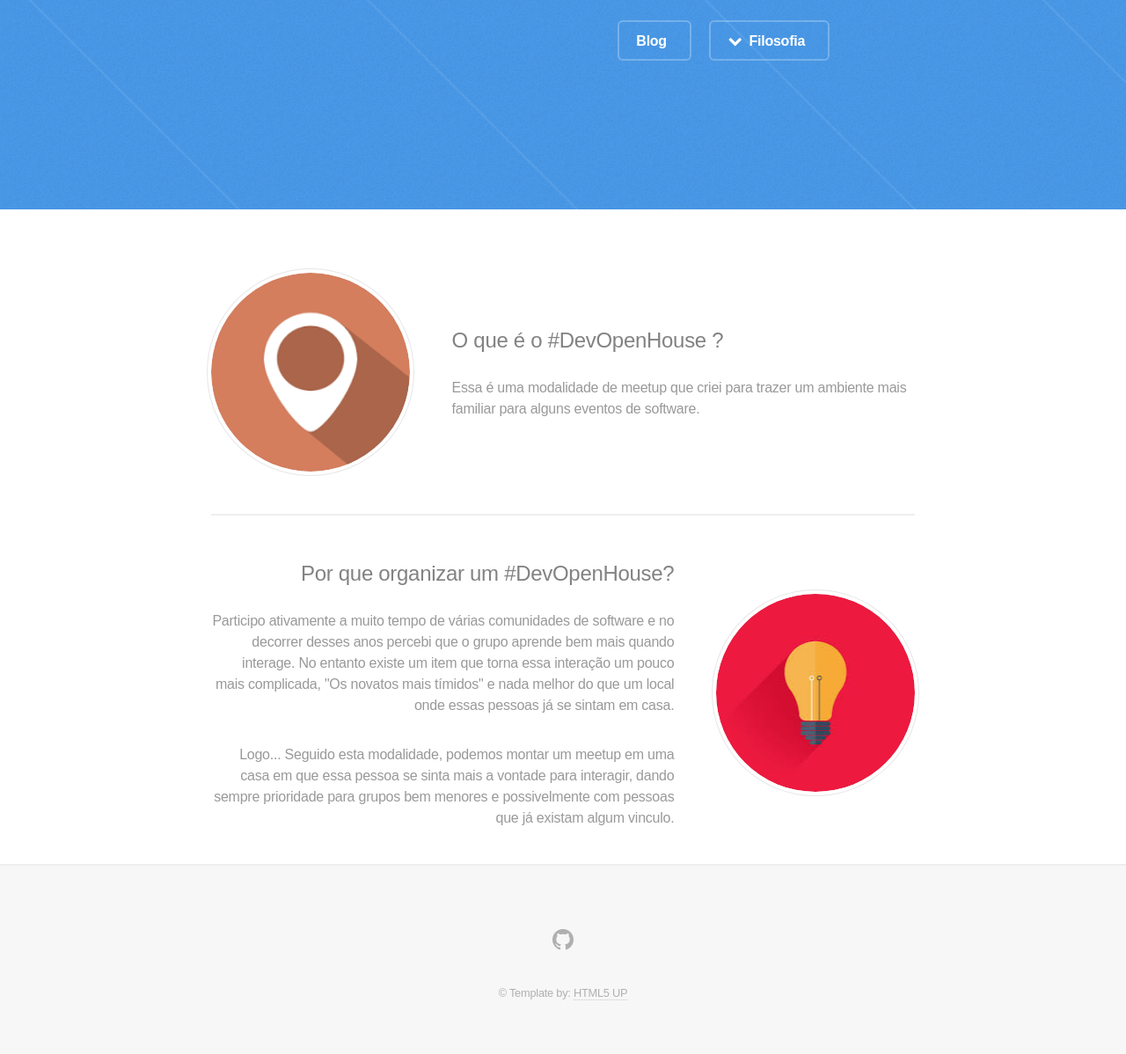
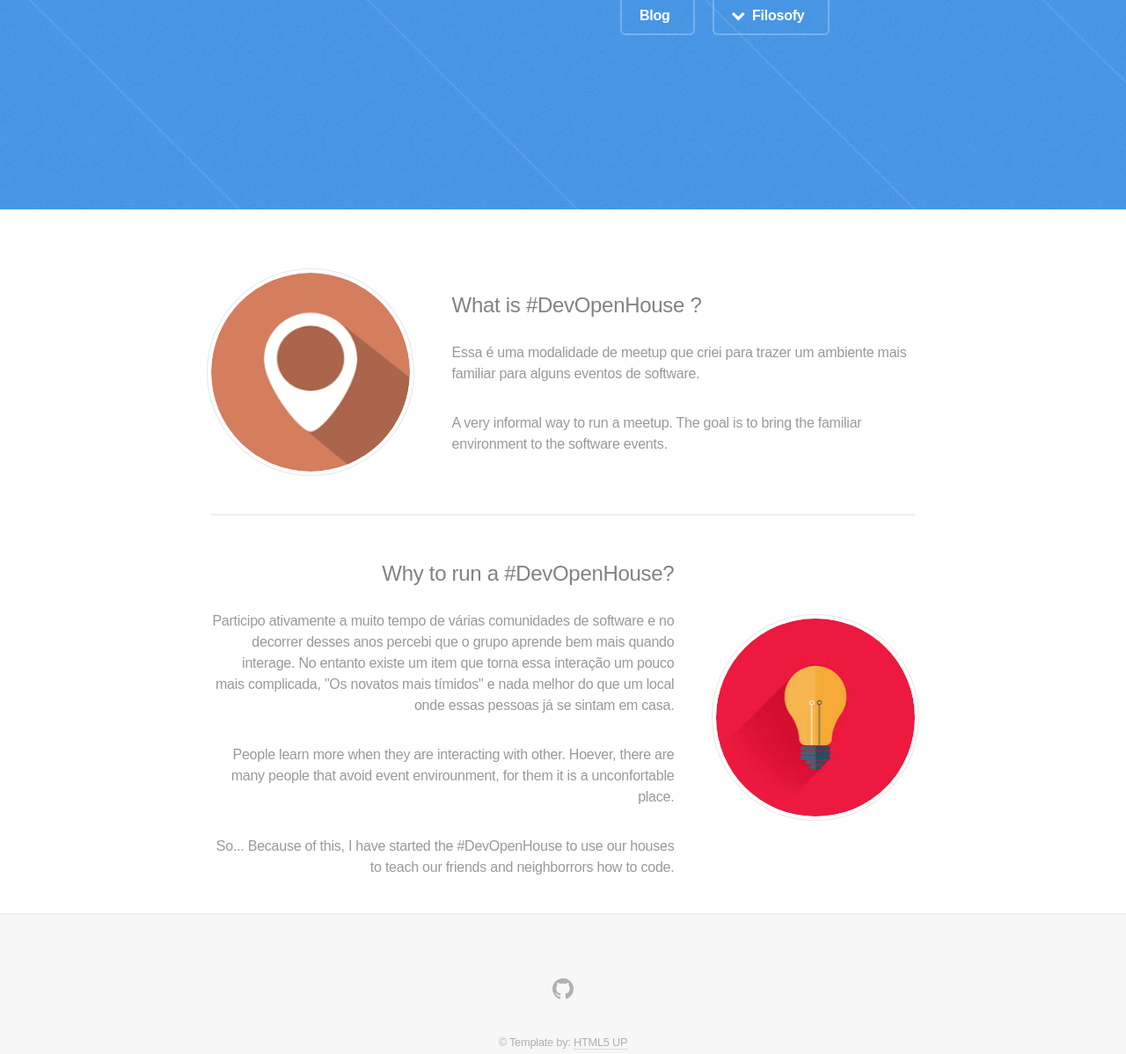
Before and after one commit to devopenhouse/devopenhouse-lome, a plain HTML site: page index.html in a window 1280 px wide. Shown: the part 562-1760 px from the top of the page at 88% size. Drawn offline with Linux system fonts and the light colour scheme.

Commit message:
Translate to english

```diff
--- a/index.html
+++ b/index.html
@@ -22,15 +22,13 @@
 								<div class="image"><img src="images/screen.png" alt="" /></div> </br> </br>
 
 					<h1><a href="#">#DEVOPENHOUSE</a></h1>
-					<h2><a href="#">LOME</a></h2>
-
-					<p>Aprenda a programar com seus amigos no conforto da sua casa</p>
+					<p>Learn how to code with your friends in the comfort of your home.</p>
 					<ul class="actions">
 						<li>
 							<a href="https://medium.com/@devopenhouse" target="_blank" class="button icon">Blog</a>
 						</li>
 						<li>
-							<a href="#one" class="button icon fa-chevron-down scrolly">Filosofia</a>
+							<a href="#one" class="button icon fa-chevron-down scrolly">Filosofy</a>
 						</li>
 					</ul>
 				</div>
@@ -42,20 +40,27 @@
 					<section class="spotlight">
 						<div class="image"><img src="images/screen.png" alt="" /></div>
 						<div class="content">
-							<h3>O que é o #DevOpenHouse ?</h3>
+							<h3>What is #DevOpenHouse ?</h3>
 							<p>Essa é uma modalidade de meetup que criei para trazer um ambiente mais familiar para alguns eventos de software.</p>
+							<p>A very informal way to run a meetup. The goal is to bring the familiar environment to the software events.</p>
 						</div>
 					</section>
 					<section class="spotlight">
 						<div class="image"><img src="images/idea.jpg" alt="" /></div>
 						<div class="content">
-							<h3>Por que organizar um #DevOpenHouse?</h3>
+							<h3>Why to run a #DevOpenHouse?</h3>
 							<p>
-							Participo ativamente a muito tempo de várias comunidades de software e no decorrer desses anos percebi que o grupo aprende bem mais quando interage. No entanto existe um item que torna essa interação um pouco mais complicada, "Os novatos mais tímidos" e nada melhor do que um local onde essas pessoas já se sintam em casa.
+							Participo ativamente a muito tempo de várias comunidades de software e no decorrer desses anos percebi que o grupo aprende bem mais quando interage.
+							No entanto existe um item que torna essa interação um pouco mais complicada, "Os novatos mais tímidos" e nada melhor do que um local onde essas pessoas já se sintam em casa.
 							</p>
 
 							<p>
-							Logo... Seguido esta modalidade, podemos montar um meetup em uma casa em que essa pessoa se sinta mais a vontade para interagir, dando sempre prioridade para grupos bem menores e possivelmente com pessoas que já existam algum vinculo.
+								People learn more when they are interacting with other.
+								Hoever, there are many people that avoid event envirounment, for them it is a unconfortable place.
+							</p>
+
+							<p>
+							So... Because of this, I have started the #DevOpenHouse to use our houses to teach our friends and neighborrors how to code.
 							</p>
 						</div>
 					</section>
```
